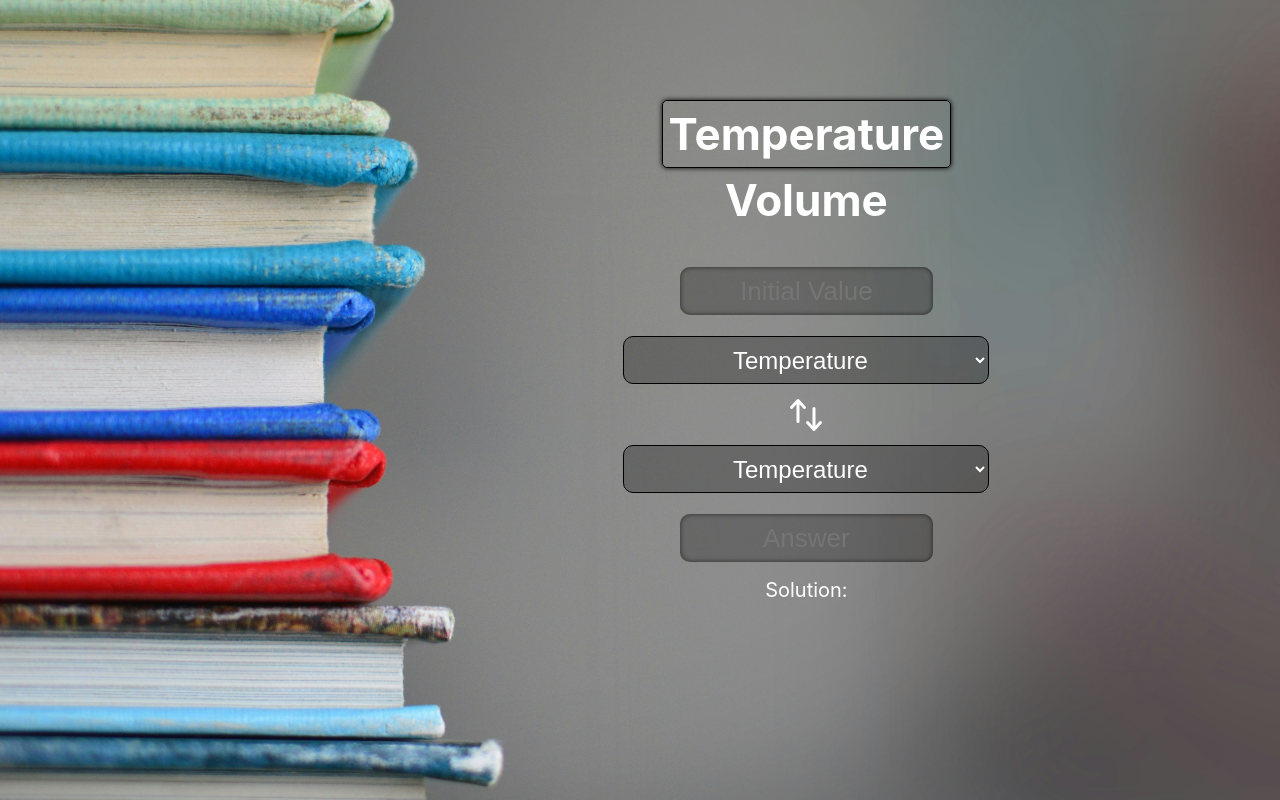
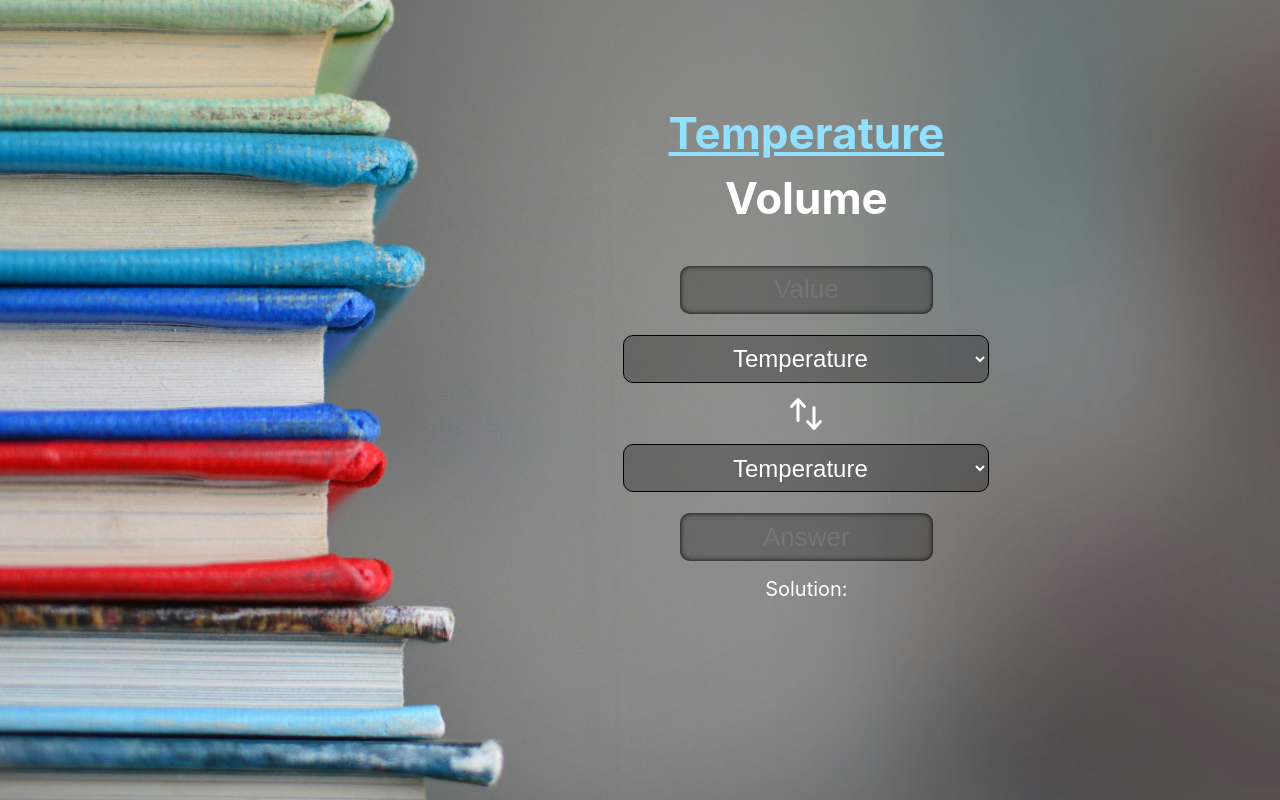
Before and after one commit to barbedStingray/flexioncodereview, a React (Create React App) app: page / in a window 1280 px wide. Built offline with nearby package versions, Linux system fonts and the light colour scheme.

Commit message:
adjusted css

```diff
--- a/src/App.css
+++ b/src/App.css
@@ -2,11 +2,6 @@
   margin: 0;
   padding: 0;
   box-sizing: border-box;
-}
-
-@font-face {
-  font-family: school;
-  src: url('./Fonts/penmanshipLedger.ttf');
 }
 
 :root {
@@ -15,7 +10,13 @@
   background-position: center;
   background-repeat: no-repeat;
   background-size: cover;
-
+  --warning-yellow: #ffd700;
+  --background-yellow: #ffd90030;
+  --correct-green: #00af00;
+  --background-green: #00af0030;
+  --incorrect-red: #ff0000;
+  --background-red: #ff000030;
+  --background-input: #00000044;
 }
 
 .flexionCodeReview {
@@ -55,9 +56,8 @@
   cursor: pointer;
 }
 .highlight {
-  border: 1px solid black;
-  border-radius: 5px;
-  box-shadow: 0 0 5px black;
+  color: #91e0ff;
+  text-decoration: underline;
 }
 
 .unitConverter {
@@ -96,7 +96,7 @@
   text-align: center;
   border-radius: 10px;
   border: none;
-  background-color: #00000044;
+  background-color: var(--background-input);
   color: white;
 }
 .arrows {
@@ -113,7 +113,7 @@
 
 .textField {
   width: 45%;
-  box-shadow: 0 0 5px #00000099 inset;
+  box-shadow: 0 0 5px black inset;
   font-size: 3.25vh;
 }
 
@@ -137,14 +137,14 @@
   color: white;
 }
 .warning {
-  border: 3px solid #ffd700;
-  background-color: #ffd90030;
+  border: 3px solid var(--warning-yellow);
+  background-color: var(--background-yellow);
 }
 .correct {
-  border: 3px solid #00af00;
-  background-color: #00af0030;
+  border: 3px solid var(--correct-green);
+  background-color: var(--background-green);
 }
 .incorrect {
-  border: 3px solid red;
-  background-color: #ff000030;
+  border: 3px solid var(--incorrect-red);
+  background-color: var(--background-red);
 }
--- a/src/UnitConverter.jsx
+++ b/src/UnitConverter.jsx
@@ -154,7 +154,7 @@ const UnitConverter = ({ title, library }) => {
                         setFunction={handleInputChanges}
                         keyPair={'promptNum'}
                         value={questionInputs.promptNum}
-                        placeholder={'Initial Value'}
+                        placeholder={'Value'}
                     />
                 </div>
                 <div className='inputField'>
```
